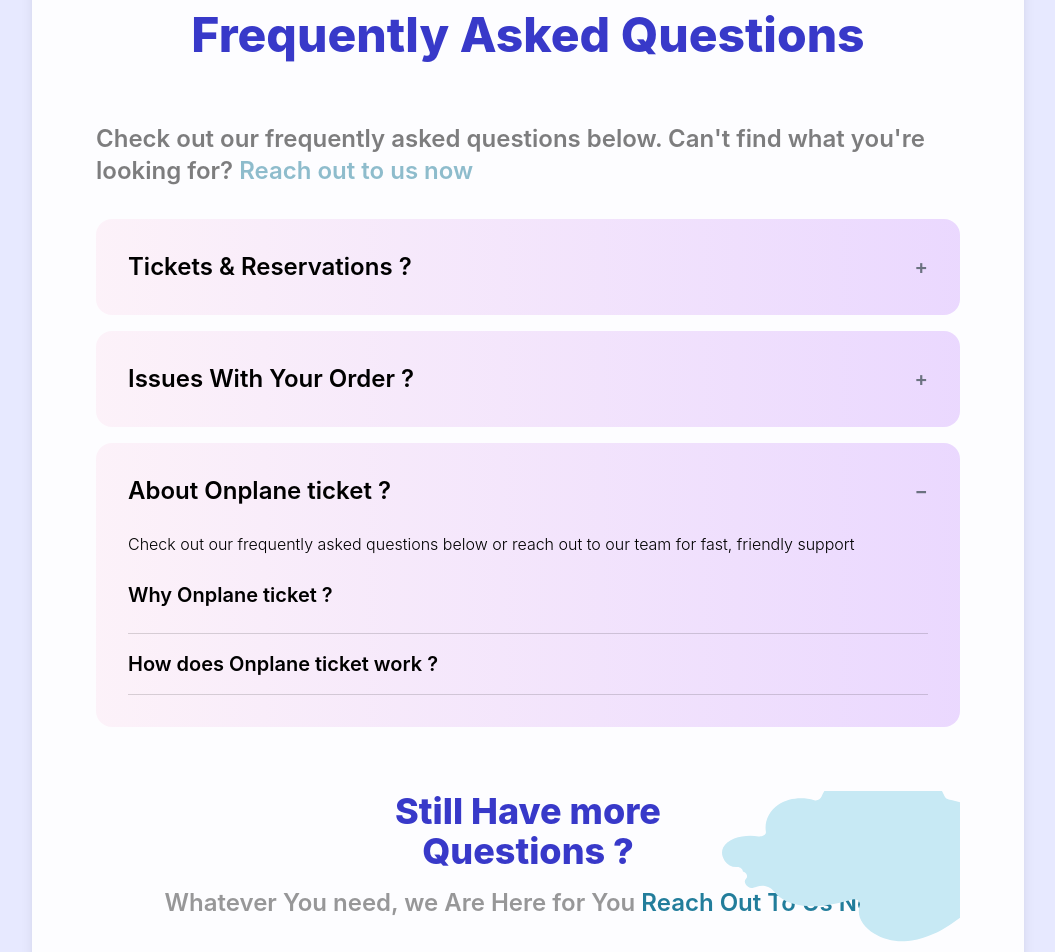
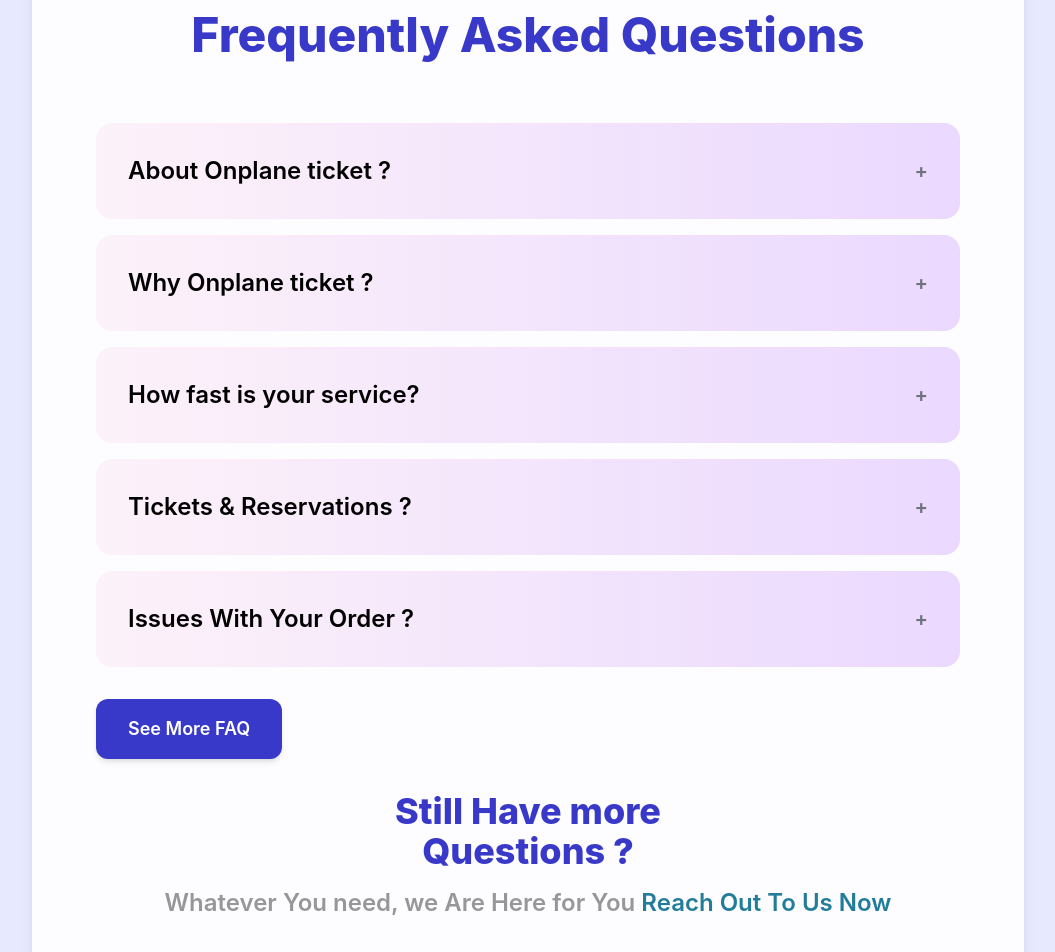
Before and after one commit to adebayotayobami-hash/new, a React (Vite) app: page /faq in a window 1280 px wide. Shown: the part 240-1192 px from the top of the page, without its empty margins (112-1167 px from the left). Built offline with nearby package versions, Linux system fonts and the light colour scheme.

Commit message:
update 02

```diff
--- a/client/pages/About.tsx
+++ b/client/pages/About.tsx
@@ -111,7 +111,7 @@
       {/* Footer */}
       <footer className="mt-24 px-4 sm:px-8 lg:px-36">
         <div className="bg-ticket-footer rounded-t-lg p-8 lg:p-16">
-          <div className="grid grid-cols-1 md:grid-cols-4 gap-8">
+          <div className="grid grid-cols-1 md:grid-cols-4 gap-8 text-left">
             {/* Logo and Copyright */}
             <div className="space-y-4">
               <div>
--- a/client/pages/Confirmation.tsx
+++ b/client/pages/Confirmation.tsx
@@ -228,7 +228,7 @@
       {/* Footer */}
       <footer className="mt-24 px-4 sm:px-8 lg:px-36">
         <div className="bg-ticket-footer rounded-t-lg p-8 lg:p-16">
-          <div className="grid grid-cols-1 md:grid-cols-4 gap-8 text-white">
+          <div className="grid grid-cols-1 md:grid-cols-4 gap-8 text-left">
             {/* Logo and Copyright */}
             <div className="space-y-4">
               <div>
--- a/client/pages/Contact.tsx
+++ b/client/pages/Contact.tsx
@@ -170,7 +170,7 @@
       {/* Footer */}
       <footer className="mt-24 px-4 sm:px-8 lg:px-36">
         <div className="bg-ticket-footer rounded-t-lg p-8 lg:p-16">
-          <div className="grid grid-cols-1 md:grid-cols-4 gap-8">
+          <div className="grid grid-cols-1 md:grid-cols-4 gap-8 text-left">
             {/* Logo and Copyright */}
             <div className="space-y-4">
               <div>
--- a/client/pages/Faq.tsx
+++ b/client/pages/Faq.tsx
@@ -1,28 +1,6 @@
 import { useState } from 'react';
 import { Link, useNavigate } from 'react-router-dom';
 
-const CloudDecoration = () => (
-  <div className="absolute right-0 bottom-0 opacity-34 w-[300px] h-[200px]">
-    <svg
-      className="w-full h-full"
-      viewBox="0 0 397 399"
-      fill="none"
-      xmlns="http://www.w3.org/2000/svg"
-    >
-      <g clipPath="url(#clip0_2346_219)">
-        <path
-          d="M53.09 231.36C59.19 231.04 64.36 235.67 64.69 240.4C65.49 240.61 66.29 240.89 67.08 241.27C72.06 243.65 75.03 250.16 71.25 254.27C67.62 258.22 67.61 261.57 70.21 265.78C71.47 267.82 73.39 269.88 75.05 270.98C77.5 272.59 79.65 273.28 81.68 273.37C84.42 273.49 88.62 271.9 92.13 270.84C97.34 269.28 102.79 268.36 108.33 269.18C118.31 270.65 124.13 276.85 129.54 283.28C138.58 294.05 152.23 301.43 167.31 305.46C205.93 315.79 246.22 305.44 283.47 296.06C292 293.91 300.11 300.92 297.77 307.75C290.25 329.72 305.12 351.01 326.26 364.18C348.13 377.8 375.09 382.61 401.96 378.18C430.88 373.42 456.95 360.82 479.51 345.63C502.66 330.04 526.08 311.7 542 290.77C556.99 271.05 564.01 245.27 546.18 225.15C543.32 221.92 544.48 216.19 548 213.64C576.59 192.87 573.95 155.6 551.36 132.37C539.88 120.57 524.52 111.83 507.9 105.52C499.73 102.42 491.09 100.09 482.37 98.2602C475.68 96.8602 469.75 96.1402 466.97 90.2302C465.53 87.1802 464.24 84.1402 462.53 81.1702C447.9 55.9102 420.8 35.4602 388.71 25.6502C355.9 15.6202 319.97 16.8902 288.57 29.7702C257.62 42.4602 232.39 64.3802 221.33 91.4002C219.48 95.9202 213.14 99.9002 207.03 98.0402C183.48 90.8702 155.61 93.4002 135.87 106.68C116.16 119.94 107.2 140.8 110.5 161.25C111.55 167.79 102.27 171.53 95.78 170.41C71.19 166.15 35.93 171.47 25.3 192.6C21.03 201.08 22.89 211.28 28.5 219.28C34.16 227.37 42.45 231.92 53.12 231.35L53.09 231.36Z"
-          fill="#C7E9F4"
-        />
-      </g>
-      <defs>
-        <clipPath id="clip0_2346_219">
-          <rect width="591.98" height="398.88" fill="white"/>
-        </clipPath>
-      </defs>
-    </svg>
-  </div>
-);
 
 const FAQItem = ({ question, isExpanded, onToggle, children }: {
   question: string;
@@ -50,18 +28,37 @@
   </div>
 );
 
+type FaqItem = {
+  q: string;
+  a: string;
+};
+
+function FaqList({ faqs }: { faqs: FaqItem[] }) {
+  const [expandedIndex, setExpandedIndex] = useState<number | null>(null);
+
+  return (
+    <div>
+      {faqs.map((faq, idx) => (
+        <FAQItem
+          key={faq.q}
+          question={faq.q}
+          isExpanded={expandedIndex === idx}
+          onToggle={() => setExpandedIndex(expandedIndex === idx ? null : idx)}
+        >
+          <div>{faq.a}</div>
+        </FAQItem>
+      ))}
+    </div>
+  );
+}
+
 export default function Faq() {
   const navigate = useNavigate();
-  const [expandedFAQ, setExpandedFAQ] = useState<string | null>('about');
-
-  const toggleFAQ = (id: string) => {
-    setExpandedFAQ(expandedFAQ === id ? null : id);
-  };
 
   return (
     <div className="min-h-screen bg-ob-background font-plus-jakarta">
       {/* Header */}
-      <header className="container mx-auto px-4 lg:px-8 py-6 flex flex-col sm:flex-row justify-between items-center gap-4">
+      <header className="max-w-7xl mx-auto px-4 sm:px-8 lg:px-36 py-6 flex flex-col sm:flex-row justify-between items-center gap-4">
         <div className="flex items-center cursor-pointer" onClick={() => navigate("/")}>
           <img
             src="/onboard/result.png"
@@ -72,12 +69,18 @@
           />
         </div>
         <nav className="flex flex-col sm:flex-row gap-2 sm:gap-4 w-full sm:w-auto">
-          <Link to="/contact" className="px-4 sm:px-8 py-2 sm:py-3 text-ob-dark font-bold text-base sm:text-lg hover:bg-gray-100 rounded-lg transition-colors text-center">
+          <button
+            className="px-4 sm:px-8 py-2 sm:py-3 text-ob-dark font-bold text-base sm:text-lg hover:bg-gray-100 rounded-lg transition-colors"
+            onClick={() => navigate("/contact")}
+          >
             Get Support
-          </Link>
-          <Link to="/payment" className="px-4 sm:px-8 py-2 sm:py-3 text-ob-dark font-semibold text-base sm:text-lg hover:bg-gray-100 rounded-lg transition-colors text-center">
+          </button>
+          <button
+            className="px-4 sm:px-8 py-2 sm:py-3 text-ob-dark font-semibold text-base sm:text-lg hover:bg-gray-100 rounded-lg transition-colors"
+            onClick={() => navigate("/userform")}
+          >
             Book now
-          </Link>
+          </button>
         </nav>
       </header>
 
@@ -87,43 +90,40 @@
           <h1 className="text-3xl sm:text-4xl lg:text-5xl font-extrabold text-ob-primary mb-8 leading-tight text-center">Frequently Asked Questions</h1>
           <div className="text-[#23235B] text-lg lg:text-xl font-semibold leading-relaxed mb-8">
             <section className="mt-8 lg:mt-16 mb-8">
-              <p className="text-lg sm:text-xl lg:text-2xl font-semibold text-black opacity-50 mb-2">
-                Check out our frequently asked questions below. Can't find what you're looking for?{' '}
-                <span className="text-ob-teal">Reach out to us now</span>
-              </p>
-            </section>
-
-            {/* FAQ Sections */}
-            <section className="space-y-4 mb-16">
-              <FAQItem
-                question="Tickets & Reservations ?"
-                isExpanded={false}
-                onToggle={() => {}}
-              />
-
-              <FAQItem
-                question="Issues With Your Order ?"
-                isExpanded={false}
-                onToggle={() => {}}
-              />
-
-              <FAQItem
-                question="About Onplane ticket ?"
-                isExpanded={expandedFAQ === 'about'}
-                onToggle={() => toggleFAQ('about')}
-              >
-                <p className="text-base font-light leading-relaxed">
-                  Check out our frequently asked questions below or reach out to our team for fast, friendly support
-                </p>
-                <div className="mt-6 space-y-4">
-                  <div className="border-b border-black/15 pb-4">
-                    <h4 className="text-xl font-semibold mb-2">Why Onplane ticket ?</h4>
-                  </div>
-                  <div className="border-b border-black/15 pb-4">
-                    <h4 className="text-xl font-semibold">How does Onplane ticket work ?</h4>
-                  </div>
+                <div className="w-full text-left">
+                  <FaqList
+                    faqs={[
+                      {
+                        q: "About Onplane ticket ? ",
+                        a: "Onplane tickets are real, verifiable flight reservations provided for visa applications and travel needs.",
+                      },
+                      {
+                        q: "Why Onplane ticket ? ",
+                        a: "We offer instant, secure, and affordable reservations trusted by embassies and travelers worldwide.",
+                      },
+                      {
+                        q: "How fast is your service? ",
+                        a: "Our service is fast, reliable, and provides support within 30 minutes on average.",
+                      },
+                      {
+                        q: "Tickets & Reservations ? ",
+                        a: "You can book, view, and manage your reservations easily through our platform.",
+                      },
+                      {
+                        q: "Issues With Your Order ? ",
+                        a: "Contact our support team 24/7 for any issues or questions regarding your order.",
+                      },
+                    ]}
+                  />
                 </div>
-              </FAQItem>
+                <div className="flex gap-2 md:gap-4 mt-8 justify-start">
+                  <button
+                    className="bg-[#3839C9] text-white px-6 md:px-8 py-3 md:py-4 rounded-xl font-semibold text-base md:text-lg hover:bg-blue-700 transition-colors shadow-md"
+                    onClick={() => navigate("/faq")}
+                  >
+                    See More FAQ
+                  </button>
+                </div>
             </section>
 
             {/* Call to Action Section */}
@@ -138,7 +138,7 @@
                 <span className="text-ob-teal">Reach Out To Us Now</span>
               </p>
               <div className="hidden lg:block">
-                <CloudDecoration />
+
               </div>
             </section>
           </div>
@@ -148,7 +148,7 @@
       {/* Footer */}
       <footer className="mt-24 px-4 sm:px-8 lg:px-36">
         <div className="bg-ticket-footer rounded-t-lg p-8 lg:p-16">
-          <div className="grid grid-cols-1 md:grid-cols-4 gap-8">
+          <div className="grid grid-cols-1 md:grid-cols-4 gap-8 text-left">
             {/* Logo and Copyright */}
             <div className="space-y-4">
               <div>
--- a/client/pages/Index.tsx
+++ b/client/pages/Index.tsx
@@ -621,9 +621,9 @@
 
 
       {/* Footer */}
-      <footer className="py-10 md:py-16 border-t border-[#E7E9FF] bg-transparent">
-        <div className="container mx-auto px-4 md:px-8">
-          <div className="grid grid-cols-1 sm:grid-cols-2 lg:grid-cols-4 gap-8 md:gap-12">
+      <footer className="mt-24 px-4 sm:px-8 lg:px-36">
+        <div className="bg-ticket-footer rounded-t-lg p-8 lg:p-16">
+          <div className="grid grid-cols-1 md:grid-cols-4 gap-8 text-left">
             {/* Logo and Copyright */}
             <div className="space-y-2 md:space-y-4 flex flex-col items-start">
               <img
--- a/client/pages/Passengers.tsx
+++ b/client/pages/Passengers.tsx
@@ -1,5 +1,6 @@
 import { useState } from "react";
 import { Plus, ArrowRight, Mail } from "lucide-react";
+import { useNavigate } from "react-router-dom";
 
 interface PassengersProps {
   onNext: () => void;
@@ -13,16 +14,23 @@
   const [email, setEmail] = useState("");
   const [firstName, setFirstName] = useState("");
   const [lastName, setLastName] = useState("");
+  const navigate = useNavigate();
 
   return (
+
+
     <div className="min-h-screen bg-ticket-primary text-white">
       {/* Header */}
-      <header className="px-4 sm:px-8 lg:px-36 pt-12 pb-8">
-        <img
-          src="https://api.builder.io/api/v1/image/assets/TEMP/546fa6d584538b821a4ae9a72451f346c3dd5fdd?width=588"
-          alt="OnboardTicket"
-          className="h-15 w-auto"
-        />
+      <header className="container mx-auto px-4 lg:px-8 py-6 flex flex-col sm:flex-row justify-between items-center gap-4">
+        <div className="flex items-center cursor-pointer" onClick={() => navigate("/")}>
+          <img
+            src="/onboard/result.png"
+            alt="OnboardTicket Logo"
+            className="h-[40px] sm:h-[59px] w-auto max-w-[200px] sm:max-w-[294px] cursor-pointer"
+            loading="eager"
+            onClick={() => navigate("/")}
+          />
+        </div>
       </header>
 
       <div className="px-4 sm:px-8 lg:px-36">
@@ -30,7 +38,7 @@
         <div className="flex flex-col sm:flex-row gap-8 sm:gap-16 mb-12">
           <div className="flex items-center gap-4">
             <button
-              onClick={() => onNavigate("route")}
+              onClick={() => navigate("route")}
               className="text-2xl font-bold text-white/60 hover:text-white transition-colors"
             >
               Route
@@ -41,7 +49,7 @@
           </div>
           <div className="flex items-center gap-4">
             <button
-              onClick={() => onNavigate("confirmation")}
+              onClick={() => navigate("confirmation")}
               className="text-2xl font-bold text-white/60 hover:text-white transition-colors"
             >
               Confirmation
@@ -212,7 +220,7 @@
       {/* Footer */}
       <footer className="mt-24 px-4 sm:px-8 lg:px-36">
         <div className="bg-ticket-footer rounded-t-lg p-8 lg:p-16">
-          <div className="grid grid-cols-1 md:grid-cols-4 gap-8 text-white">
+          <div className="grid grid-cols-1 md:grid-cols-4 gap-8 text-left">
             {/* Logo and Copyright */}
             <div className="space-y-4">
               <div>
@@ -220,7 +228,7 @@
                   src="/onboard/result.png"
                   alt="OnboardTicket Logo"
                   className="w-40 h-10 mb-4 cursor-pointer"
-                  onClick={() => onNavigate("/")}
+                  onClick={() => navigate("/")}
                 />
                 <hr className="border-white mb-4" />
                 <div className="text-base font-semibold text-white">Onboardticket.com</div>
@@ -236,9 +244,9 @@
                 About
               </h4>
               <ul className="space-y-1 md:space-y-2 text-xs sm:text-sm font-semibold text-white">
-                <li className="cursor-pointer hover:text-[#3839C9]" onClick={() => onNavigate("/about")}>Who We are ?</li>
-                <li className="cursor-pointer hover:text-[#3839C9]" onClick={() => onNavigate("/privacy-policy")}>Privacy Policy</li>
-                <li className="cursor-pointer hover:text-[#3839C9]" onClick={() => onNavigate("/terms-conditions")}>Terms & Conditions</li>
+                <li className="cursor-pointer hover:text-[#3839C9]" onClick={() => navigate("/about")}>Who We are ?</li>
+                <li className="cursor-pointer hover:text-[#3839C9]" onClick={() => navigate("/privacy-policy")}>Privacy Policy</li>
+                <li className="cursor-pointer hover:text-[#3839C9]" onClick={() => navigate("/terms-conditions")}>Terms & Conditions</li>
               </ul>
             </div>
             {/* Get Help */}
@@ -247,9 +255,9 @@
                 Get Help
               </h4>
               <ul className="space-y-1 md:space-y-2 text-xs sm:text-sm font-semibold text-white">
-                <li className="cursor-pointer hover:text-[#3839C9]" onClick={() => onNavigate("/faq")}>FAQs</li>
-                <li className="cursor-pointer hover:text-[#3839C9]" onClick={() => onNavigate("/payment")}>Payment</li>
-                <li className="cursor-pointer hover:text-[#3839C9]" onClick={() => onNavigate("/contact")}>Contact Support 24/7</li>
+                <li className="cursor-pointer hover:text-[#3839C9]" onClick={() => navigate("/faq")}>FAQs</li>
+                <li className="cursor-pointer hover:text-[#3839C9]" onClick={() => navigate("/payment")}>Payment</li>
+                <li className="cursor-pointer hover:text-[#3839C9]" onClick={() => navigate("/contact")}>Contact Support 24/7</li>
               </ul>
             </div>
             {/* Follow Us */}
--- a/client/pages/Route.tsx
+++ b/client/pages/Route.tsx
@@ -247,7 +247,7 @@
       {/* Footer */}
       <footer className="mt-24 px-4 sm:px-8 lg:px-36">
         <div className="bg-ticket-footer rounded-t-lg p-8 lg:p-16">
-          <div className="grid grid-cols-1 md:grid-cols-4 gap-8 text-white">
+          <div className="grid grid-cols-1 md:grid-cols-4 gap-8 text-left">
             {/* Logo and Copyright */}
             <div className="space-y-4">
               <div>
--- a/client/pages/ThankYou.tsx
+++ b/client/pages/ThankYou.tsx
@@ -59,7 +59,7 @@
       {/* Footer */}
       <footer className="mt-24 px-4 sm:px-8 lg:px-36">
         <div className="bg-ticket-footer rounded-t-lg p-8 lg:p-16">
-          <div className="grid grid-cols-1 md:grid-cols-4 gap-8 text-white">
+          <div className="grid grid-cols-1 md:grid-cols-4 gap-8 text-left">
             {/* Logo and Copyright */}
             <div className="space-y-4">
               <div>
```
Also changed, not shown: client/pages/Payment.tsx (+17 -33 lines), client/pages/PrivacyPolicy.tsx (+10 -4 lines), client/pages/TermsConditions.tsx (+10 -4 lines), client/pages/UserFormPage.tsx (+10 -1 lines).
